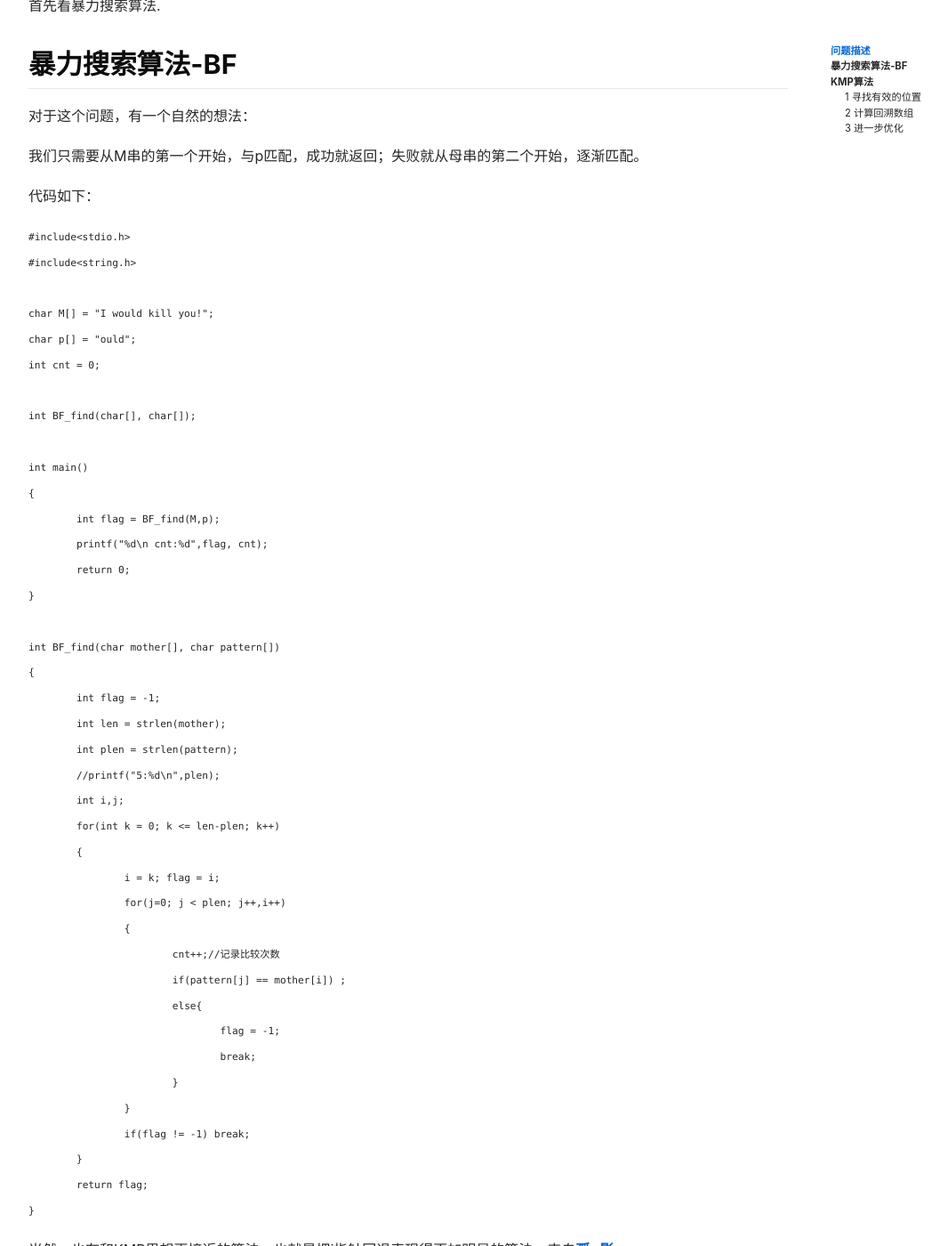
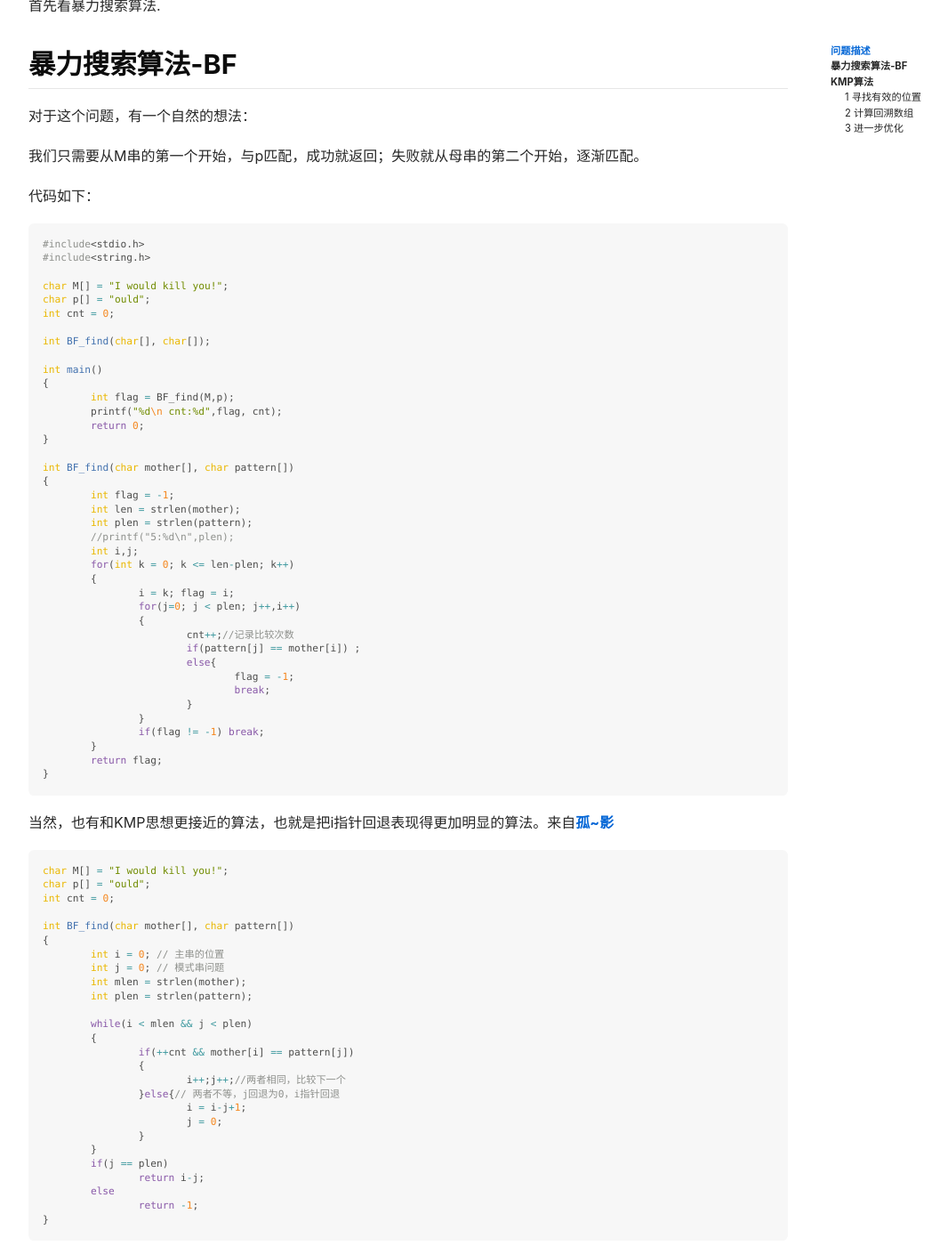
Before and after one commit to Richard-dick/richard-dick.github.io, a Jekyll site: the page built from _posts/2022-3-28-KMP算法.md, in a window 1280 px wide and 1400 px high, scrolled down 965 px. Shown: the whole window at 89% size, without its empty margins (71-1137 px from the left). Built offline with Jekyll 4.4.1, drawn with Linux system fonts in a browser that asks for light colours; nearby versions of some CDN libraries; comment, search, counter and statistics services are not loaded; a file with an impossible date is left out; some of the changed text lies outside the part shown.

````diff
--- a/_posts/2022-3-28-KMP算法.md
+++ b/_posts/2022-3-28-KMP算法.md
@@ -38,7 +38,7 @@ KMP算法要解决的问题就是在主串中模式串(pattern)的定位问题
 
 代码如下：
 
-```C
+```c
 #include<stdio.h>
 #include<string.h>
 
@@ -82,7 +82,7 @@ int BF_find(char mother[], char pattern[])
 
 当然，也有和KMP思想更接近的算法，也就是把i指针回退表现得更加明显的算法。来自[孤~影](https://www.cnblogs.com/yjiyjige/p/3263858.html)
 
-```C
+```c
 char M[] = "I would kill you!";
 char p[] = "ould";
 int cnt = 0;
@@ -187,7 +187,7 @@ ab就是那k个字符。
 
 直接上代码：
 
-```C
+```c
 void getNext(char pattern[])
 {// next[]定义在全局
     int len = strlen(pattern);
@@ -234,7 +234,7 @@ j就是当前指针，而k是指向跳转的指针。在`++j`和`++k`后，再
 
 全代码如下：
 
-```C
+```c
 #include<stdio.h>
 #include<string.h>
 
@@ -302,7 +302,7 @@ void getNext(char pattern[], int next[])
 
 ### 3 进一步优化
 
-```C
+```c
 if (k == -1 || p[j] == p[k]) {
    if (p[++j] == p[++k]) { // 当两个字符相等时要跳过
       next[j] = next[k];
````
Also changed, not shown: _posts/2022-3-12-浅谈结构体指针的声明.md (+4 -4 lines), _posts/2022-3-26-浅谈尾递归与递归.md (+1 -1 lines), _posts/2022-4-5-汇编语言基础指令.md (+2 -2 lines), _posts/2022-4-6-数组与广义表.md (+4 -4 lines).
